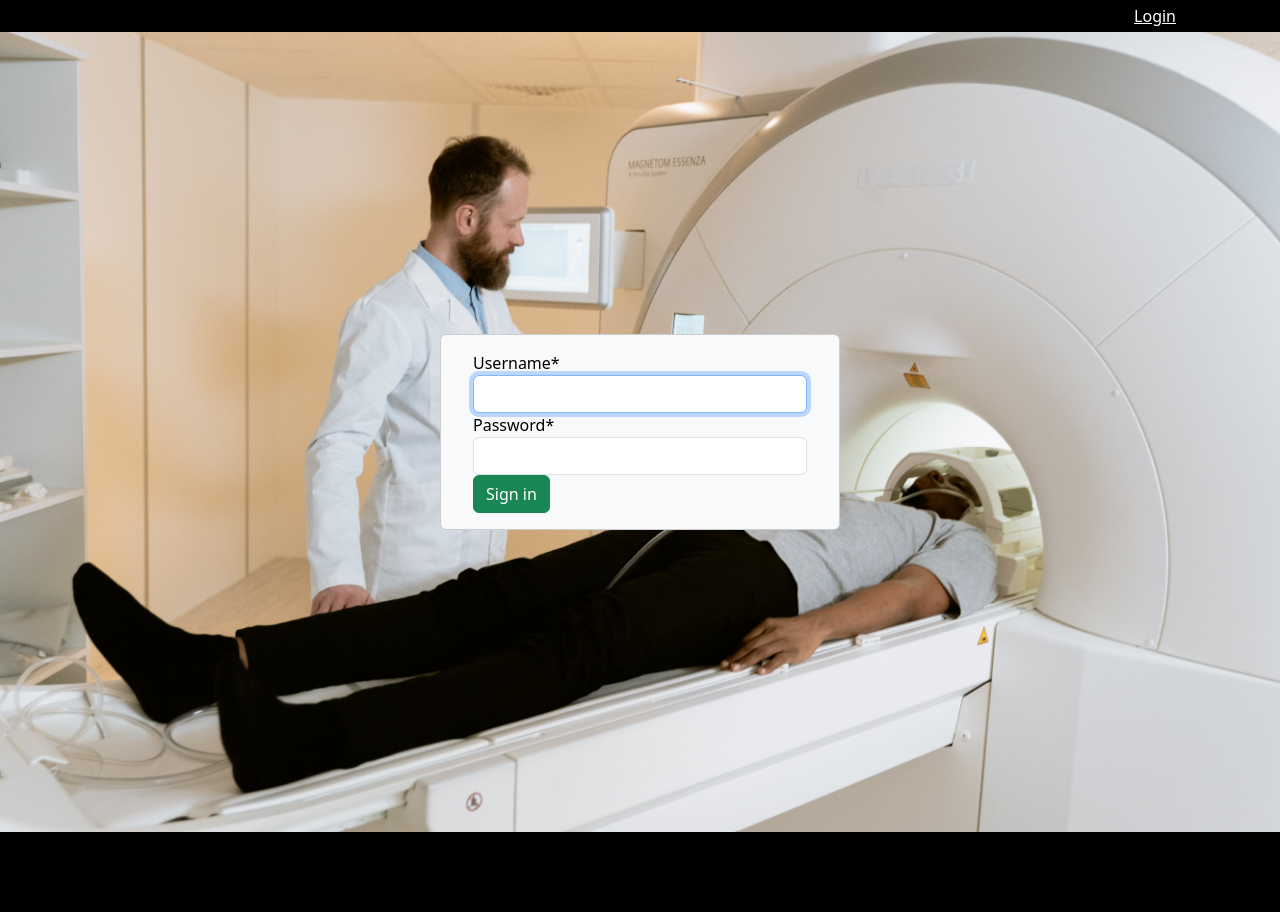
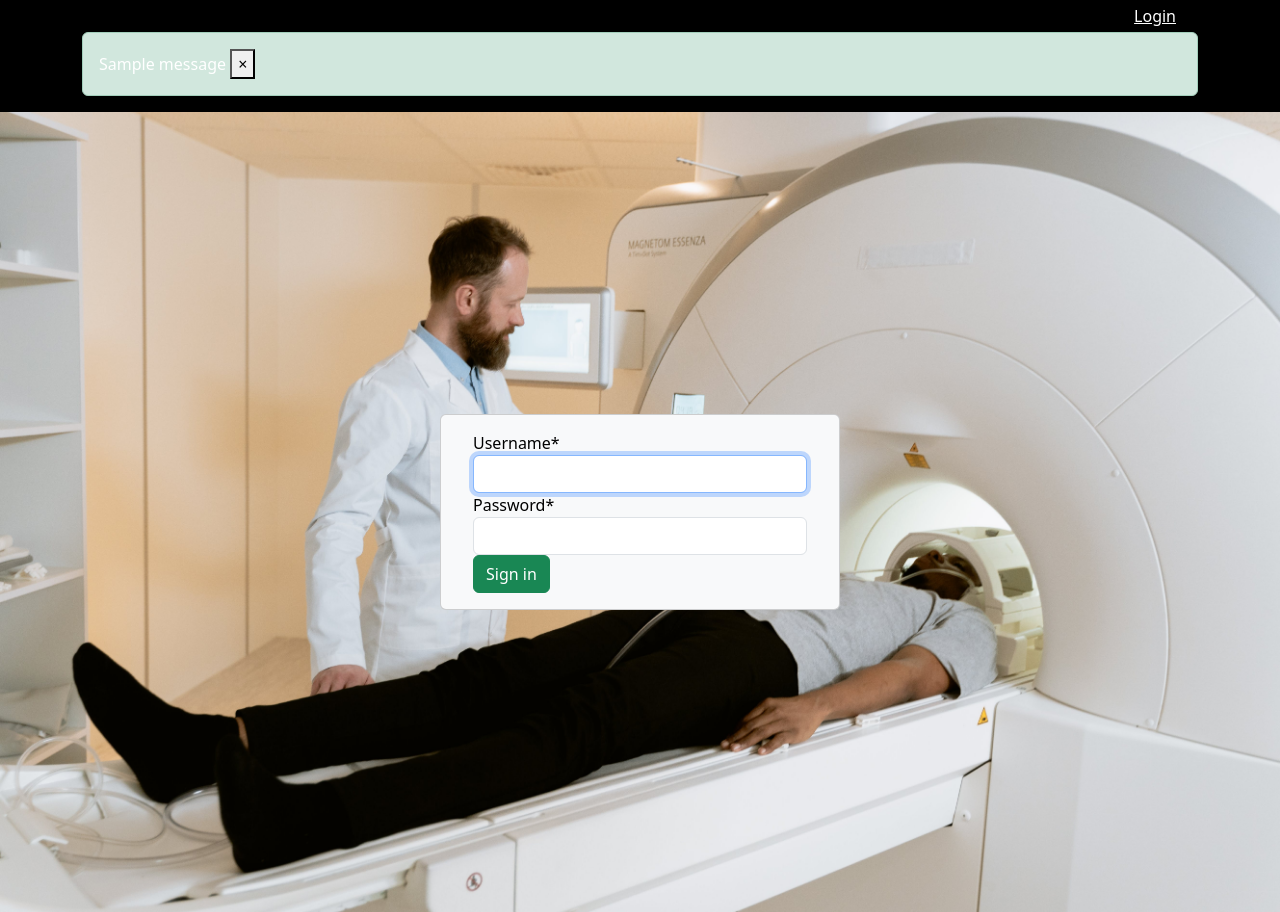
Before and after one commit to bardack134/CRUD-HOSPITAL, a Django app: page / in a window 1280 px wide. Before the commit the page ends 832 px from the top, so only its background shows below. Run offline with Django 3.2, Linux system fonts and the light colour scheme; tables that the repository leaves empty hold one stand-in row (values such as "Sample post"); one stand-in notice (Sample message) is shown; some libraries are stand-ins or nearby versions.

Commit message:
fixing mistakes, messages.error in login.html

```diff
--- a/CRUD/templates/registro/base.html
+++ b/CRUD/templates/registro/base.html
@@ -1,4 +1,5 @@
 {% load static %}
+
 
 <!DOCTYPE html>
 <html lang="en">
--- a/CRUD/templates/registro/register.html
+++ b/CRUD/templates/registro/register.html
@@ -49,7 +49,7 @@
 
 
         <!-- Formulario con método POST y token CSRF para protección -->
-        <form method="post" style="color: rgb(25, 26, 24);">
+        <form method="post" >
             {% csrf_token %} <!-- Agregamos el token CSRF para protección contra ataques CSRF -->
 
             <!-- Div para establecer el ancho y centrar el formulario -->
--- a/autenticacion/templates/login/login.html
+++ b/autenticacion/templates/login/login.html
@@ -9,13 +9,35 @@
 {% load crispy_forms_tags %}
 
 <!-- Estos bloques delimitan el contenido específico de esta plantilla que será renderizado dentro del bloque content de la plantilla base. -->
+
+
+
+
 {% block content %}
+
+    <!-- Itera a través de los mensajes almacenados en "messages" y muestra alertas -->
+    <!-- "messages" に保存されたメッセージを繰り返し処理し、アラートを表示します -->
+    {% for message in messages %}
+    <div class="container">
+
+      <div class="alert alert-{{ message.tags }} alert-dismissible text-white">
+        {{ message }}
+      <!-- Botón para cerrar la alerta -->
+    <button type="button" class="close" data-dismiss="alert" aria-label="Close">
+      <span aria-hidden="true">&times;</span>
+    </button>
+  </div>
+</div>
+    {% endfor %}
+
+
 <div class="fondo">
 <div class="container  d-flex align-items-center justify-content-center min-vh-100">
   <div class="card bg-light" style="width: 25rem;">
     <div class="card-body p-3 mx-3">
 
       <!-- Creamos un formulario de inicio de sesión -->
+      <!-- ログインフォームを作成しました -->
       <form method="post" style="color: rgb(0, 0, 0);">
 
         <!-- Agregamos el token CSRF para protección contra ataques CSRF -->
@@ -24,6 +46,7 @@
         <div style="width: 100%; margin:auto;">
 
           <!-- Usamos Crispy Forms para dar estilo al formulario -->
+           <!-- フォームのスタイリングにCrispy Formsを使用しています -->
           {{ form|crispy }}
 
           <!-- Agregamos un botón para enviar el formulario -->
--- a/autenticacion/views.py
+++ b/autenticacion/views.py
@@ -30,7 +30,7 @@ def cerrar_sesion(request):
 def log(request):
 
     # Creamos una instancia del formulario de autenticación
-    ログインフォームのインスタンスを作成します
+    # ログインフォームのインスタンスを作成します
     form = AuthenticationForm()
 
     context = {
@@ -111,15 +111,23 @@ class LoginView(View):
                 # Mostramos un mensaje de error
                 # エラーメッセージを表示します
                 messages.error(request, "Usuario no válido")
+                # return render(request, 'login/login.html')
+
+                return redirect('login')
 
         #フォームが正しくない場合
         else:  # Si el formulario no es válido
-            messages.error(request, "Información incorrecta")  # Mostramos un mensaje de error
+            messages.error(request, "You have entered an invalid username")  # Mostramos un mensaje de error
 
-        #todo lo anterior ocurre si el usario hace el proceso de logear, si no hace le proceso de logear salta directamente a estas dos ultimas lineas
+            return redirect('login')
+        # #todo lo anterior ocurre si el usario hace el proceso de logear, si no hace le proceso de logear salta directamente a estas dos ultimas lineas
 
-        # Preparamos el contexto con el formulario (posiblemente con errores)
-        context = {'form': form}
+        # # Preparamos el contexto con el formulario (posiblemente con errores)
+        # context = {'form': form}
 
-        # Renderizamos la plantilla con el contexto
-        return render(request, 'login/login.html', context)
+        # # Renderizamos la plantilla con el contexto
+        # return render(request, 'login/login.html', context)
+
+
+        #TODO:REVISAR, ENTENDER, ESCR5IBIR COMENTARIOS EN  LA APP PATIENTES
+        #TODO: REVISAQR LOS COMENTARIOS ECRITOS EN MODLS.PY Y FORMS.PY DE LA APP CRUD
```
Also changed, not shown: CRUD/views.py (+8 -8 lines).
